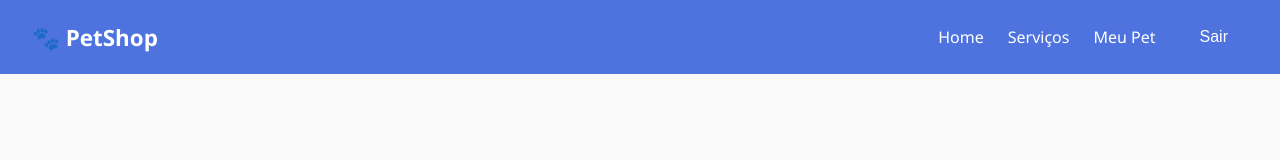
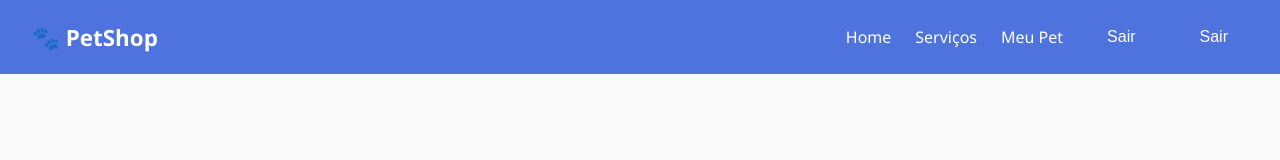
Before and after one commit to Phhenrique3/pet-shop, a Vue app: page /dashboard in a window 1280 px wide. Shown: the top 160 px of the page. Built offline with nearby package versions, Linux system fonts and the light colour scheme.

Commit message:
homeViwer

```diff
--- a/src/components/home/dashboard/headerDashbord.vue
+++ b/src/components/home/dashboard/headerDashbord.vue
@@ -6,6 +6,7 @@
         <li><a href="/dashboard">Home</a></li>
         <li><a href="/servico">Serviços</a></li>
         <li><a href="/Pet">Meu Pet</a></li>
+        <li><button class="logout-button">Sair</button></li>
         <li><button @click="logout" class="logout-button">Sair</button></li>
       </ul>
     </nav>
@@ -13,13 +14,13 @@
 </template>
 
 <script setup>
-import { useRouter } from 'vue-router'
+import { useRouter } from "vue-router";
 
-const router = useRouter()
+const router = useRouter();
 
 function logout() {
-  localStorage.clear() // limpa todo o localStorage
-  router.push('/login') // redireciona para a tela de login
+  localStorage.clear(); // limpa todo o localStorage
+  router.push("/login"); // redireciona para a tela de login
 }
 </script>
 
```
